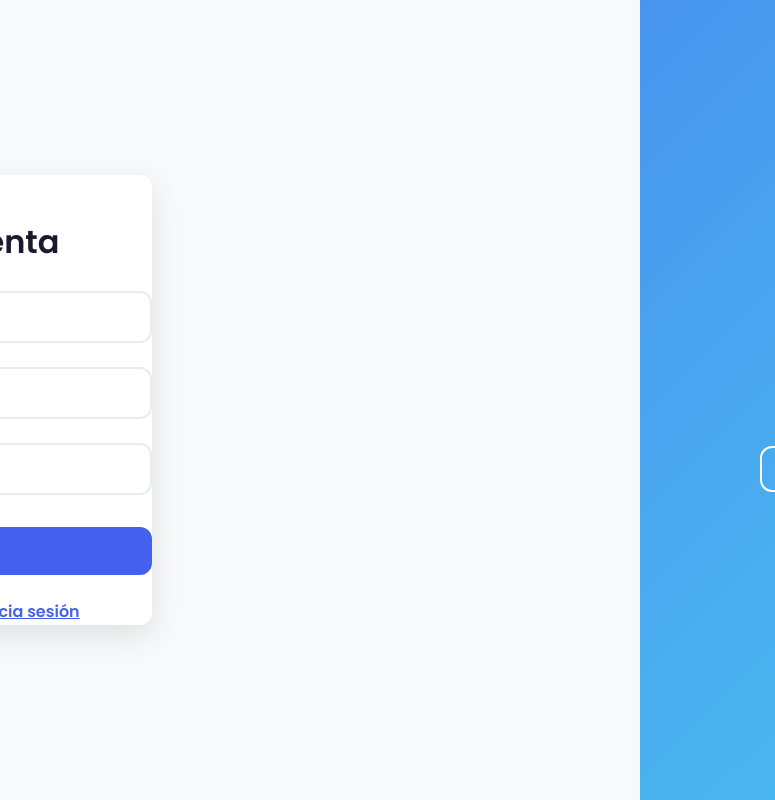
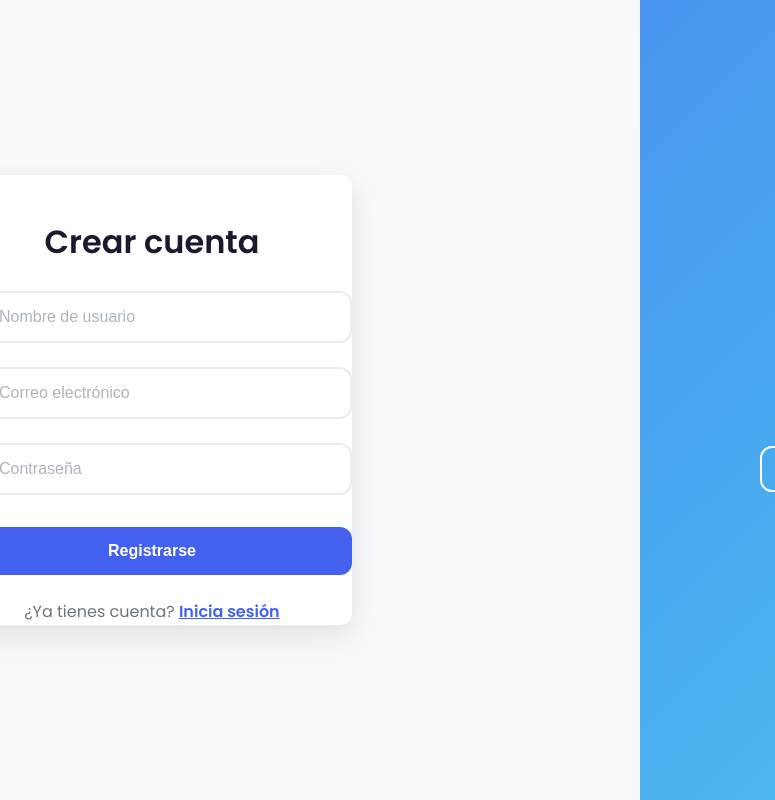
Before and after one commit to nicoarchery/TallerTiendaEstanco, a website: page frontend/login.html in a window 1280 px wide. Both pictures are taken after a click on the element "Regístrate". Shown: the full height of the page, 0-775 px from the left. Drawn offline with Linux system fonts and the light colour scheme.

Commit message:
fix login, fix navbar, fix icon

```diff
--- a/frontend/css/styles.css
+++ b/frontend/css/styles.css
@@ -228,7 +228,7 @@ form.sign-in-form {
 
 /* ANIMATION */
 .container.sign-up-mode .signin-signup {
-  transform: translateX(-250%);
+  transform: translateX(-200%);
 }
 
 .container.sign-up-mode form.sign-in-form {
```
